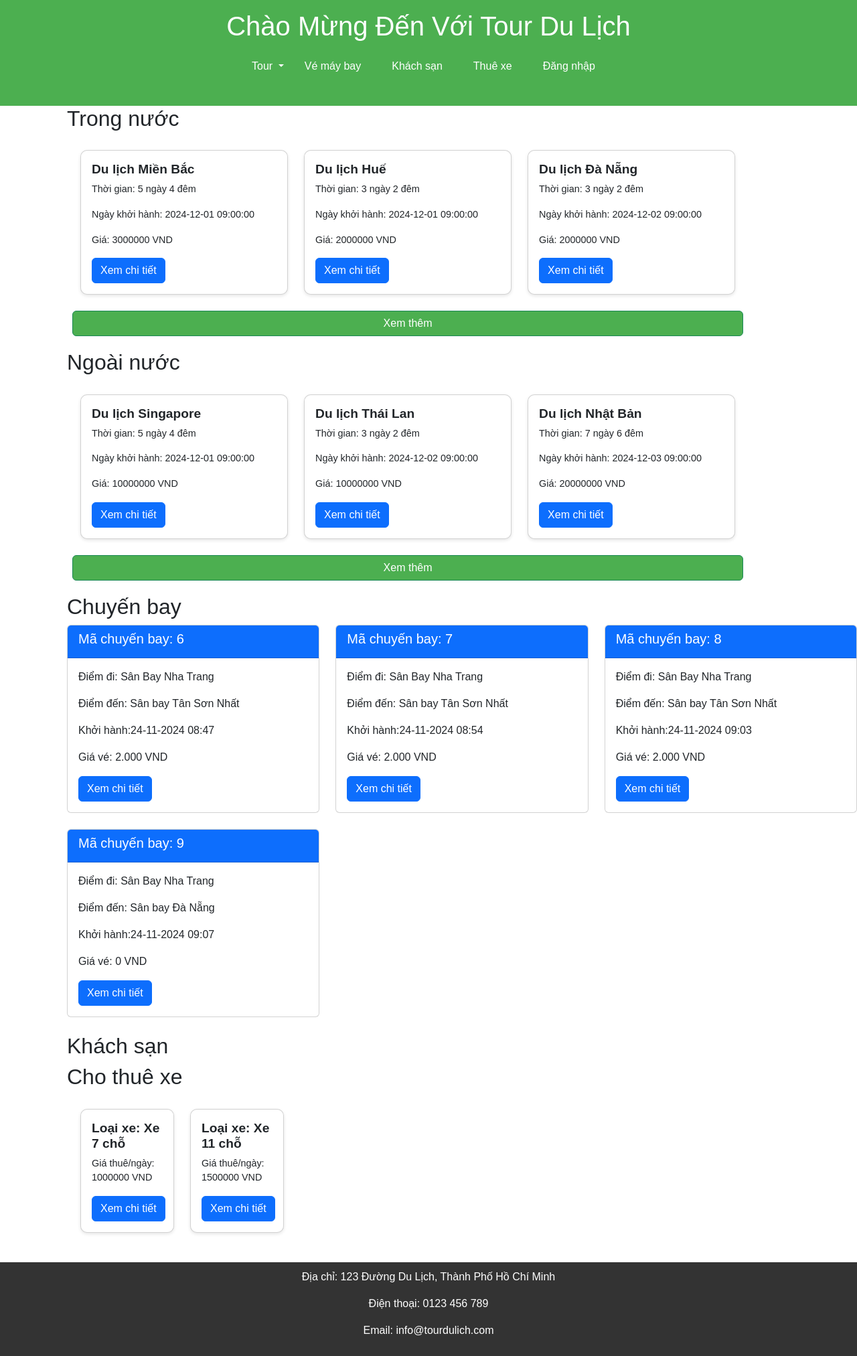
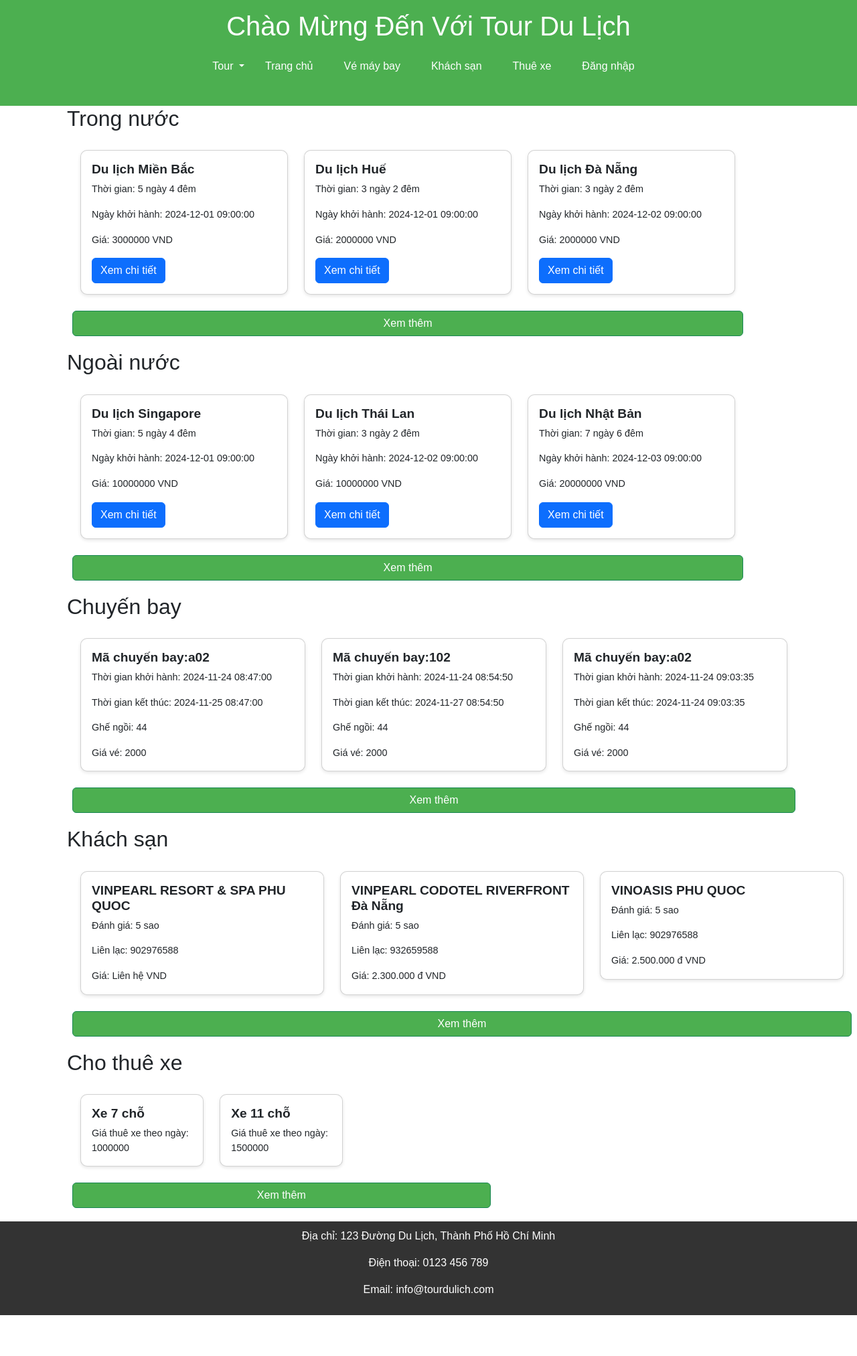
Before and after one commit to lewin2578/TourBooking, a PHP site: page /home.php in a window 1280 px wide. Shown: the whole page at 67% size. After the commit the page ends 1964 px from the top, so only its background shows below. Run offline with PHP 8.4, Linux system fonts and the light colour scheme; data comes from the database, SQL or seed files in the repository.

Commit message:
chinh sua home final

```diff
--- a/home.php
+++ b/home.php
@@ -83,6 +83,7 @@ require "connect.php";
                         <p class="nav-link dropdown-toggle" id="tourDropdown" role="button" data-bs-toggle="dropdown" aria-expanded="false">
                             Tour
                         </p>
+                        <li class="nav-item"><a class="nav-link" href="home.php">Trang chủ</a></li>
                         <ul class="dropdown-menu" aria-labelledby="tourDropdown">
                             <li><a class="dropdown-item" href="tour/tour_trongnuoc.php">Trong nước</a></li>
                             <li><a class="dropdown-item" href="tour/tour_ngoainuoc.php">Ngoài nước</a></li>
@@ -94,7 +95,7 @@ require "connect.php";
 
                     <?php
                     if (isset($_SESSION['id_user'])) {
-                        // Đã đăng nhập, hiển thị liên kết Profile và Đăng xuất
+                        // Đã đăng nhập, hiển thị liên kết Profile
                         echo '
                     <li class="nav-item">
                         <a class="nav-link" href="login/profile.php">Profile</a>
@@ -103,24 +104,6 @@ require "connect.php";
                         <a class="nav-link" href="login/logout.php">Đăng xuất</a>
                     </li>
                     ';
-
-                        // Kiểm tra vai trò Admin
-                        if (isset($_SESSION['role']) && $_SESSION['role'] === 'Admin') {
-                            echo '
-                    <li class="nav-item dropdown">
-                        <p class="nav-link dropdown-toggle" id="AdminDropdown" role="button" data-bs-toggle="dropdown" aria-expanded="false">
-                            Quản lý
-                        </p>
-                        <ul class="dropdown-menu" aria-labelledby="AdminDropdown">
-                            <li><a class="dropdown-item" href="admin/quanly_thuexe.php">Quản lý thuê xe</a></li>
-                            <li><a class="dropdown-item" href="admin/quanly_tour.php">Quản lý tour</a></li>
-                            <li><a class="dropdown-item" href="admin/manager_flights.php">Quản lý chuyến bay</a></li>
-                            <li><a class="dropdown-item" href="admin/manage_hotel.php">Quản lý Khách sạn</a></li>
-                            <li><a class="dropdown-item" href="admin/manage_room.php.php">Quản lý Phòng</a></li>
-                        </ul>
-                    </li>
-                    ';
-                        }
                     } else {
                         // Chưa đăng nhập, hiển thị liên kết Đăng nhập
                         echo '
@@ -221,86 +204,107 @@ require "connect.php";
     </section>
 
     <h2>Chuyến bay</h2>
-    <section class="flight-list">
+    <section class="tour-list">
         <div class="row">
             <?php
-        // Truy vấn lấy dữ liệu chuyến bay và thông tin sân bay
-        $query = "SELECT
-                     fl.id AS flight_id,
-                     dep_airport.airport AS departure_airport,
-                     arr_airport.airport AS arrival_airport,
-                     fl.departure_datetime,
-                     fl.price
-                  FROM flight_list fl
-                  JOIN airport_list dep_airport ON fl.departure_airport_id = dep_airport.id
-                  JOIN airport_list arr_airport ON fl.arrival_airport_id = arr_airport.id
-                  ORDER BY fl.departure_datetime ASC";
-
+            $query = "SELECT * FROM `flight_list`";
             $result = mysqli_query($conn, $query);
 
             if (!$result) {
-            die("Lỗi truy vấn: " . mysqli_error($conn));
+                die("Query failed");
             }
 
-        // Kiểm tra và hiển thị dữ liệu
-        if (mysqli_num_rows($result) > 0) {
-            while ($row = mysqli_fetch_assoc($result)) {
+            if (mysqli_num_rows($result) != 0) {
+                $i = 0;
+
+                while ($row = mysqli_fetch_row($result)) {
+                    if($i<3){
                         echo "<div class='col-md-4 col-sm-6 mb-4'>
             <div class='card'>
-                            <div class='card-header bg-primary text-white'>
-                                <h5 class='card-title'>Mã chuyến bay: {$row['flight_id']}</h5>
-                            </div>
                 <div class='card-body'>
-                                <p class='card-text'>Điểm đi: {$row['departure_airport']}</p>
-                                <p class='card-text'>Điểm đến: {$row['arrival_airport']}</p>
-                                <p class='card-text'>Khởi hành:" . date("d-m-Y H:i", strtotime($row['departure_datetime'])) . "</p>
-                                <p class='card-text'>Giá vé: " . number_format($row['price'], 0, ',', '.') . " VND</p>
-                                <form method='get' action='/TourBooking/maybay/datvemaybay.php'>
-                                    <input type='hidden'name='action' value='view'>
-                                    <input type='submit' name='submit' class='btn btn-primary' value='Xem chi tiết'>
-                                </form>
+                    <h5 class='card-title'>Mã chuyến bay:$row[2]</h5>
+                    <p class='card-text'>Thời gian khởi hành: $row[5]</p>
+                    <p class='card-text'>Thời gian kết thúc: $row[6]</p>
+                    <p class='card-text'>Ghế ngồi: $row[7]</p>
+                    <p class='card-text'>Giá vé: $row[8]</p>
                 </div>
             </div>
         </div>";
                     }
-        } else {
-            echo "<p>Không có chuyến bay nào được tìm thấy.</p>";
+                    $i++;
+                }
             }
             ?>
+            <a href="maybay/search.php" class="btn btn-success">Xem thêm</a>
         </div>
     </section>
 
+    <h2>Khách sạn</h2>
+    <section class="tour-list">
+        <div class="row">
+            <?php
+            $query = "SELECT * FROM `khachsan`";
+            $result = mysqli_query($conn, $query);
 
-    <h2>Khách sạn</h2>
-    <!--    code o day-->
+            if (!$result) {
+                die("Query failed");
+            }
+
+            if (mysqli_num_rows($result) != 0) {
+                $i = 0;
+
+                while ($row = mysqli_fetch_row($result)) {
+                    if($i<3){
+                        echo "<div class='col-md-4 col-sm-6 mb-4'>
+            <div class='card'>
+                <div class='card-body'>
+                    <h5 class='card-title'>$row[1]</h5>
+                    <p class='card-text'>Đánh giá: $row[2] sao </p>
+                    <p class='card-text'>Liên lạc: $row[4] </p>
+                    <p class='card-text'>Giá: $row[3] VND</p>
+                </div>
+            </div>
+        </div>";
+                    }
+                    $i++;
+                }
+            }
+            ?>
+            <a href="khachsan/hotel.php" class="btn btn-success">Xem thêm</a>
+        </div>
+    </section>
 
     <h2>Cho thuê xe</h2>
     <section class="tour-list">
         <div class="row">
             <?php
-        $query = "SELECT * FROM tourcar";
+            $query = "SELECT * FROM `tourcar`";
             $result = mysqli_query($conn, $query);
 
             if (!$result) {
                 die("Query failed");
             }
+
             if (mysqli_num_rows($result) != 0) {
-            while ($row = mysqli_fetch_assoc($result)) {
+                $i = 0;
+
+                while ($row = mysqli_fetch_row($result)) {
+                    if($i<3){
                         echo "<div class='col-md-4 col-sm-6 mb-4'>
             <div class='card'>
                 <div class='card-body'>
-                                <h5 class='card-title'>Loại xe: {$row['cartype']}</h5>
-                                <p class='card-text'>Giá thuê/ngày: {$row['priceperday']} VND</p>
-                                <form method='get' action='/TourBooking/thuexe/thuexe.php'>
-                                    <input type='hidden'name='action' value='view'>
-                                    <input type='submit' name='submit' class='btn btn-primary' value='Xem chi tiết'>
-                                </form>
+                    <h5 class='card-title'>$row[1]</h5>
+                    <p class='card-text'>Giá thuê xe theo ngày: $row[2]</p>
+
                 </div>
             </div>
         </div>";
                     }
+                    $i++;
+                }
             }
             ?>
+            <a href="thuexe/thuexe.php" class="btn btn-success">Xem thêm</a>
         </div>
     </section>
 </div>
```
Lines whose indentation alone changed are shown as unchanged.
